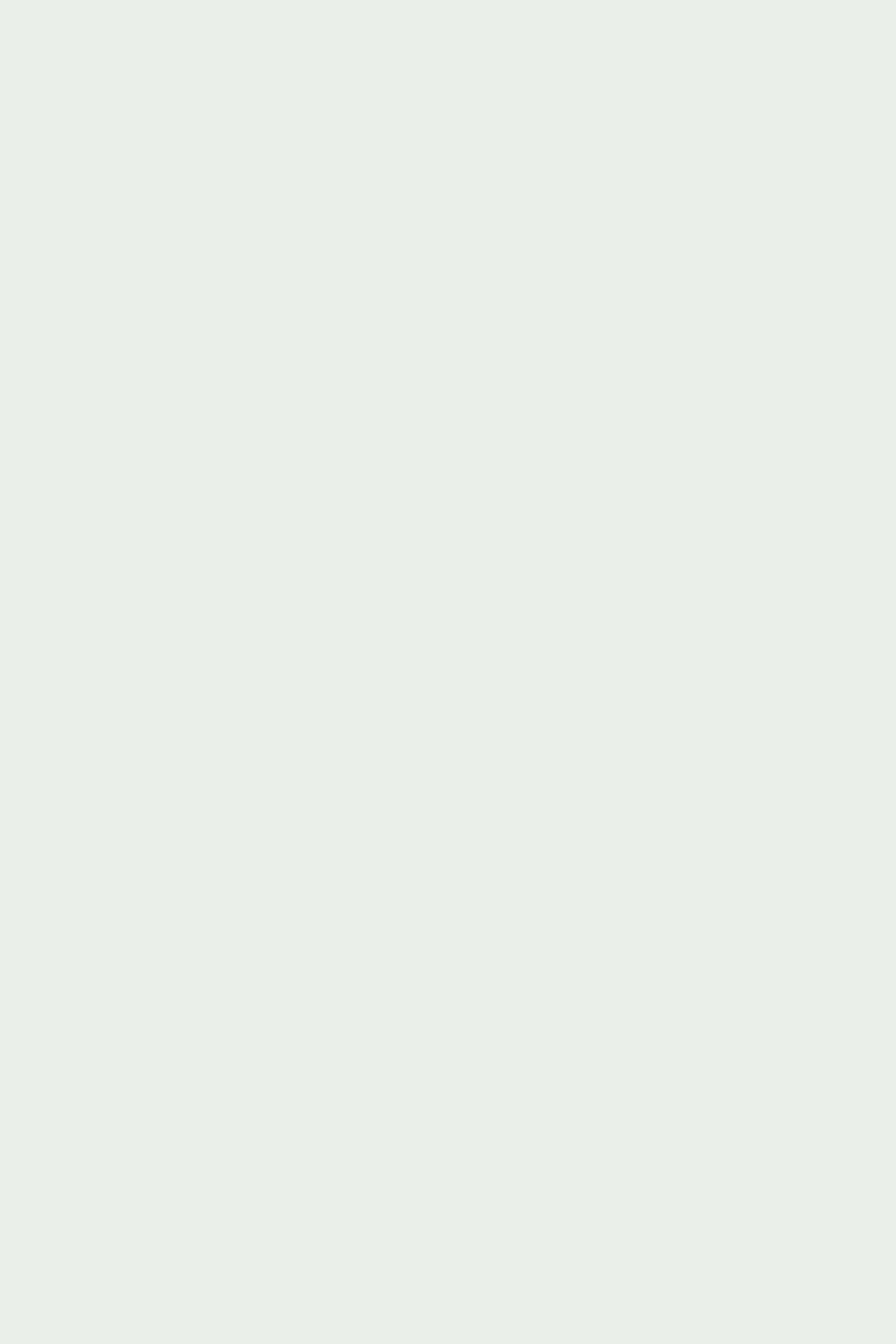
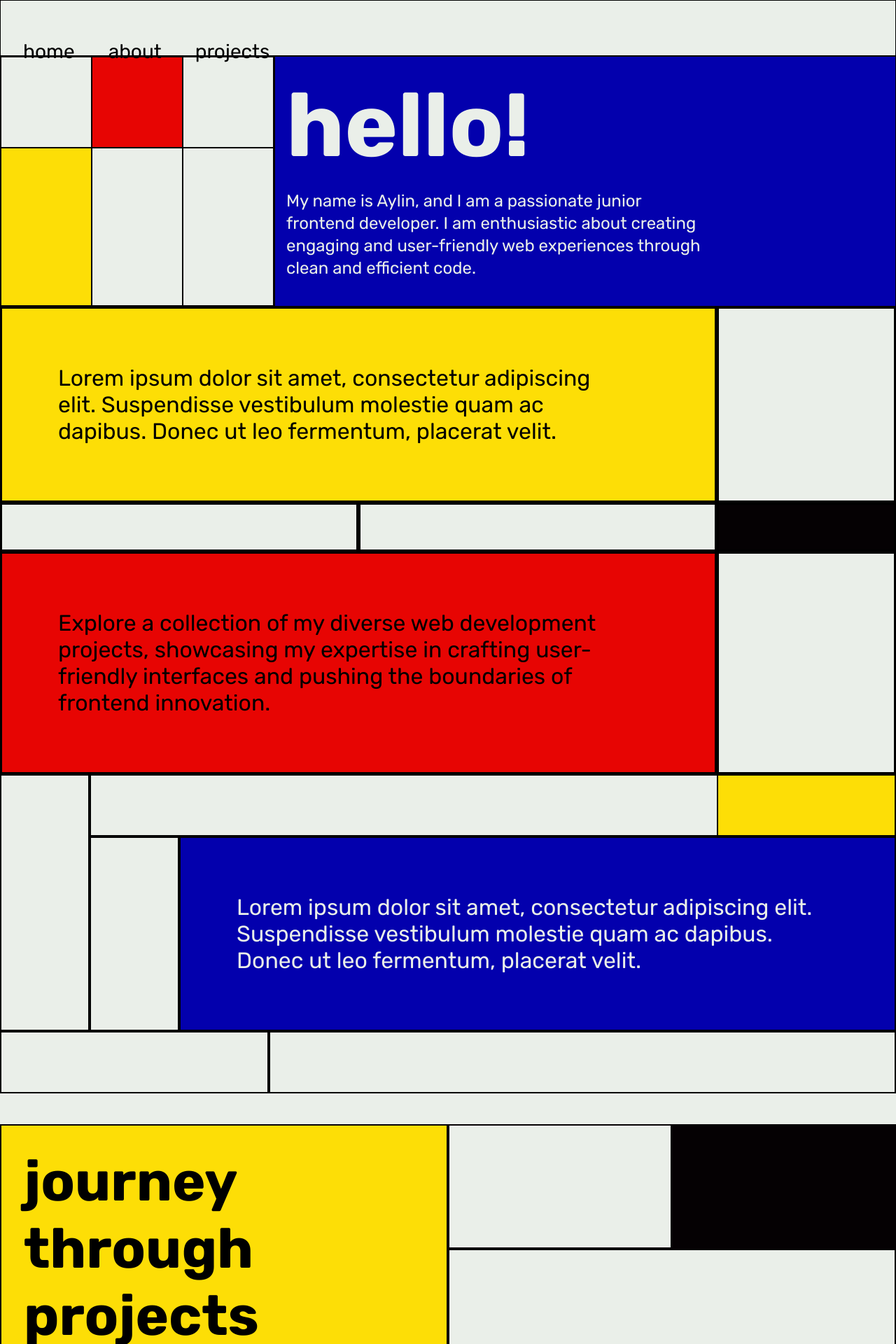
Before and after one commit to doganeraylin/personal-portfolio, a Nuxt app: page /about in a window 1280 px wide. Before the commit this address had no page. Shown: the top 1920 px of the page at 70% size. Before the commit the page ends 800 px from the top, so only its background shows below. Built offline with nearby package versions, Linux system fonts and the light colour scheme.

Commit message:
rendered about pg components

```diff
--- /dev/null
+++ b/pages/about.vue
@@ -0,0 +1,43 @@
+<template>
+    <div class="container">
+        <Navbar/>
+        <HelloSection/>
+        <StatementOne/>
+        <StatementTwo/>
+        <StatementThree/>
+        <Journey/>
+        <TechStackLayout/>
+        <TechStack/>
+        <ProjectLayout1/>
+        <ProjectLayout2/>
+        <ProjectLayout1/>
+        <ProjectLayout2/>
+        <Footer/>
+    </div>
+</template>
+
+<script>
+import HelloSection from "@/components/About/HelloSection.vue"
+import StatementOne from "@/components/About/StatementOne.vue"
+import StatementTwo from "@/components/About/StatementTwo.vue"
+import StatementThree from "@/components/About/StatementThree.vue"
+import Journey from "@/components/About/Journey.vue"
+import TechStackLayout from "@/components/About/TechStackLayout.vue"
+import TechStack from "@/components/About/TechStack.vue"
+import ProjectLayout1 from "@/components/About/ProjectLayout1.vue"
+import ProjectLayout2 from "@/components/About/ProjectLayout2.vue"
+export default {
+    components : {
+        HelloSection,
+        StatementOne,
+        StatementTwo,
+        StatementThree,
+        Journey,
+        TechStackLayout,
+        TechStack,
+        ProjectLayout1,
+        ProjectLayout2
+    }
+}
+
+</script>
```
